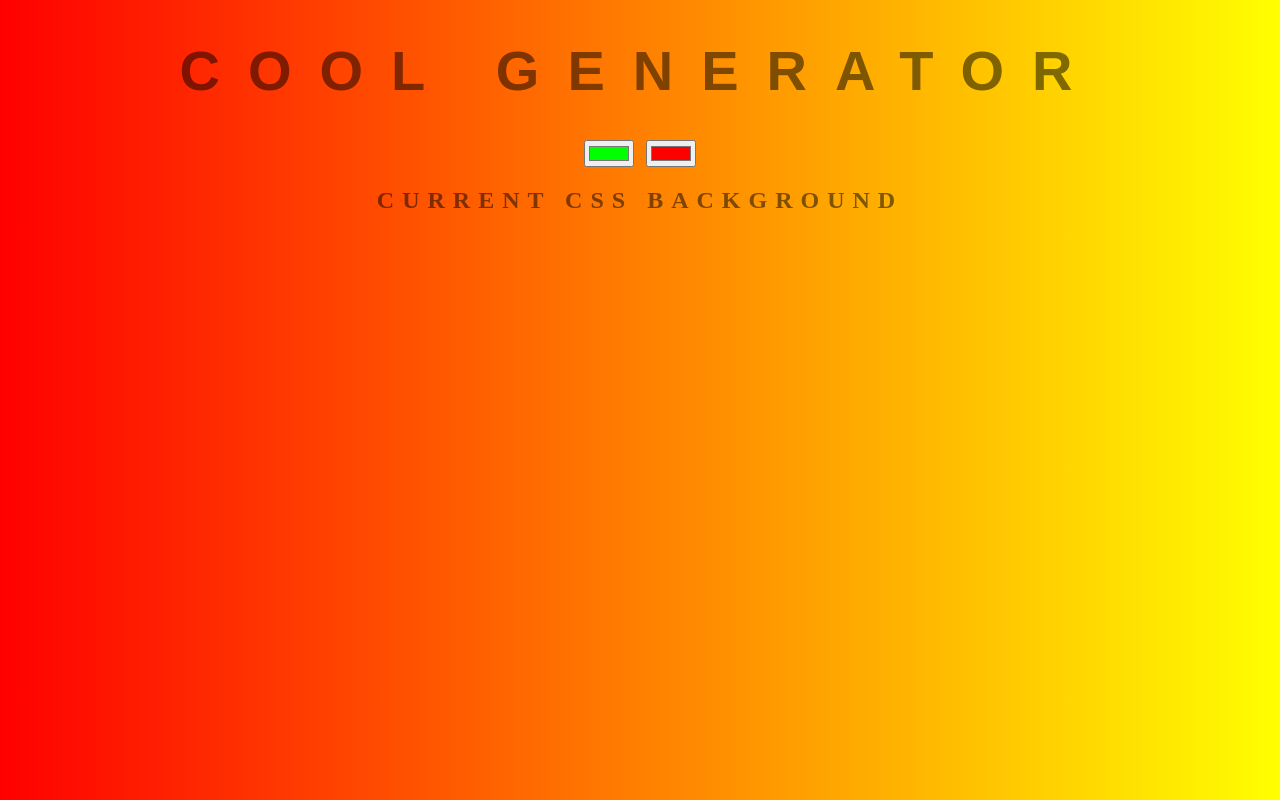
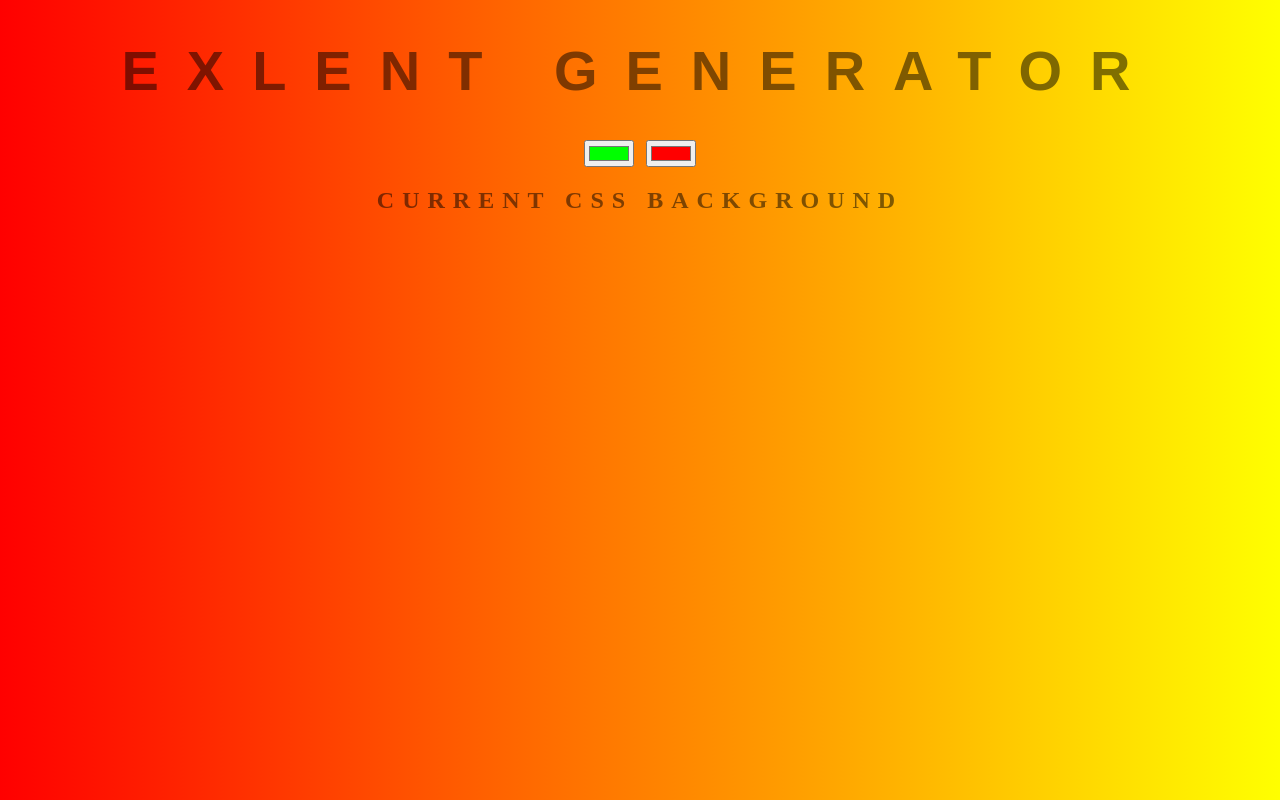
Before and after one commit to HumeraNousheen/background-generator, a plain HTML site: page index.html in a window 1280 px wide. Drawn offline with Linux system fonts and the light colour scheme.

Commit message:
changing h1

```diff
--- a/index.html
+++ b/index.html
@@ -5,7 +5,7 @@
 	<link rel="stylesheet" type="text/css" href="style.css">
 </head>
 <body id="gradient">
-	<h1>cool Generator</h1>
+	<h1>exlent Generator</h1>
 	<input class="color1" type="color" name="color1" value="#00ff00">
 	<input class="color2" type="color" name="color2" value="#ff0000">
 	<h2>Current CSS Background</h2>
```
